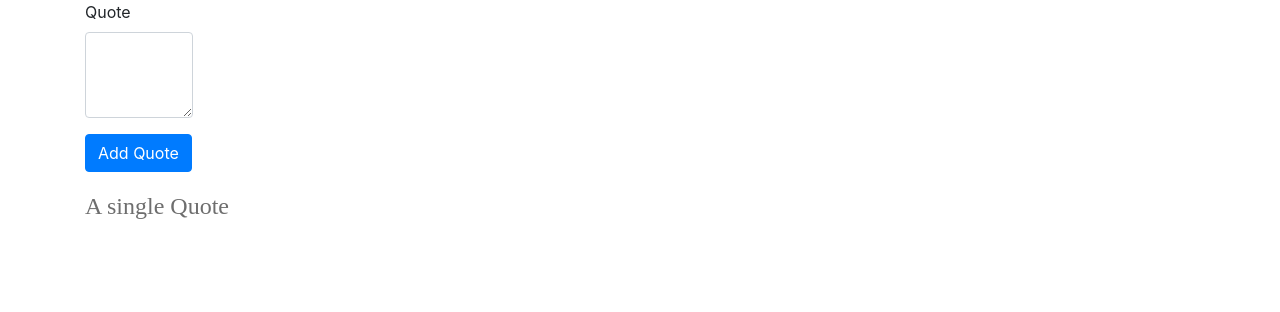
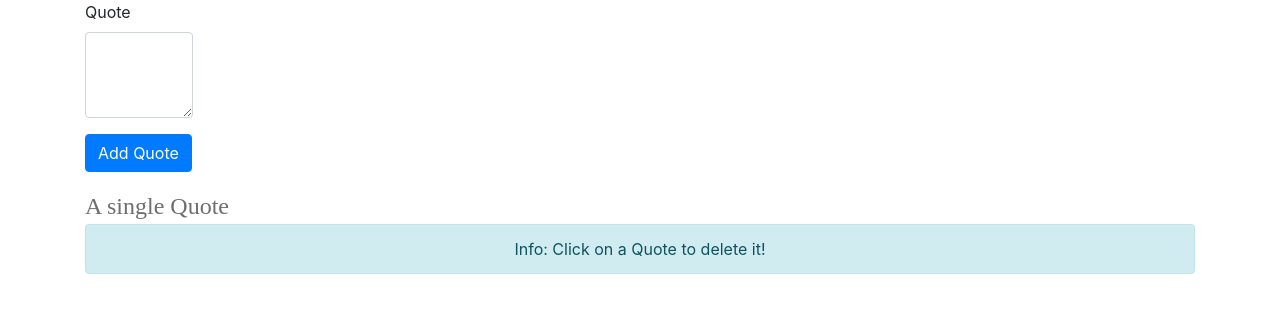
Before and after one commit to SalimSalimi/VueJsCourse, a Vue app in the folder 10. Wonderful Quotes Project/quotes-project/: page / in a window 1280 px wide. Shown: the top 312 px of the page. Built offline with nearby package versions, Linux system fonts and the light colour scheme; a web font is replaced by a local one.

Commit message:
Adding info box

```diff
--- a/10. Wonderful Quotes Project/quotes-project/src/App.vue
+++ b/10. Wonderful Quotes Project/quotes-project/src/App.vue
@@ -2,6 +2,12 @@
   <div class="container">
     <app-new-quote @quoteAdded="newQuote"></app-new-quote>
     <app-quotes-grid :quotes="quotes"></app-quotes-grid>
+    <div class="row">
+      <div class="col-sm-12 text-center">
+        <div class="alert alert-info">Info: Click on a Quote to delete it!
+        </div>
+      </div>
+    </div>
   </div>
 </template>
 
--- a/10. Wonderful Quotes Project/quotes-project/src/components/Quote.vue
+++ b/10. Wonderful Quotes Project/quotes-project/src/components/Quote.vue
@@ -1,11 +1,11 @@
 <template>
-  <div class="col-sm-6 col-md-4 col-lg-3">
-    <div class="panel panel-default">
-        <div class="panel-body quote">
-            <slot></slot>
+    <div class="col-sm-6 col-md-4 col-lg-3">
+        <div class="panel panel-default">
+            <div class="panel-body quote">
+                <slot></slot>
+            </div>
         </div>
     </div>
-  </div>
 </template>
 
 <script>
```
